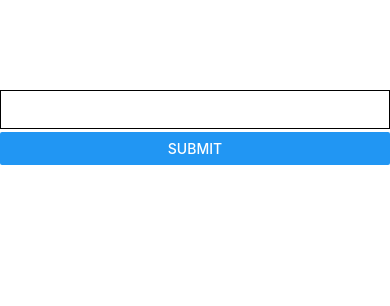
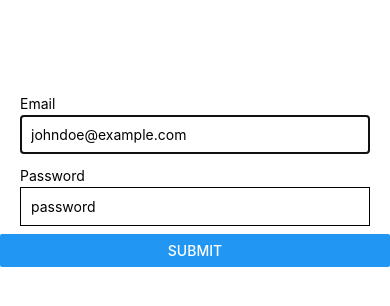
Before and after one commit to scylian/react-native-formik-yup, a React Native app: screen / in a window 390 px wide. Shown: the top 306 px of the page. Built offline with nearby package versions, Linux system fonts and the light colour scheme.

Commit message:
email & password validation, text input touch recognition

```diff
--- a/App.js
+++ b/App.js
@@ -5,18 +5,25 @@
   Button,
   ActivityIndicator,
   Text,
+  View,
 } from "react-native";
 import { Formik } from "formik";
 import * as yup from "yup";
 
 const validationSchema = yup.object().shape({
-  name: yup.string().required().label("Name").min(2, "asdf").max(5, "asdf"),
+  email: yup.string().label("Email").email().required(),
+  password: yup
+    .string()
+    .label("Password")
+    .required()
+    .min(2, "Seems a bit short...")
+    .max(10, "We prefer insecure systems, try a shorter password."),
 });
 
 export default () => (
   <SafeAreaView style={{ marginTop: 90 }}>
     <Formik
-      initialValues={{ name: "" }}
+      initialValues={{ email: "", password: "" }}
       onSubmit={(values, actions) => {
         alert(JSON.stringify(values));
         setTimeout(() => {
@@ -27,16 +34,40 @@
     >
       {(formikProps) => (
         <React.Fragment>
+          <View style={{ marginHorizontal: 20, marginVertical: 5 }}>
+            <Text style={{ marginBottom: 3 }}>Email</Text>
             <TextInput
+              placeholder="johndoe@example.com"
               style={{
                 borderWidth: 1,
                 borderColor: "black",
                 padding: 10,
                 marginBottom: 3,
               }}
-            onChangeText={formikProps.handleChange("name")}
+              onChangeText={formikProps.handleChange("email")}
+              onBlur={formikProps.handleBlur("email")}
+              autoFocus
             />
-          <Text style={{ color: "red" }}>{formikProps.errors.name}</Text>
+            <Text style={{ color: "red" }}>{formikProps.touched.email && formikProps.errors.email}</Text>
+          </View>
+
+          <View style={{ marginHorizontal: 20, marginVertical: 5 }}>
+            <Text style={{ marginBottom: 3 }}>Password</Text>
+            <TextInput
+              placeholder="password"
+              style={{
+                borderWidth: 1,
+                borderColor: "black",
+                padding: 10,
+                marginBottom: 3,
+              }}
+              onChangeText={formikProps.handleChange("password")}
+              onBlur={formikProps.handleBlur("password")}
+              secureTextEntry
+            />
+            <Text style={{ color: "red" }}>{formikProps.touched.password && formikProps.errors.password}</Text>
+          </View>
+
           {formikProps.isSubmitting ? (
             <ActivityIndicator />
           ) : (
```
Lines whose indentation alone changed are shown as unchanged.
